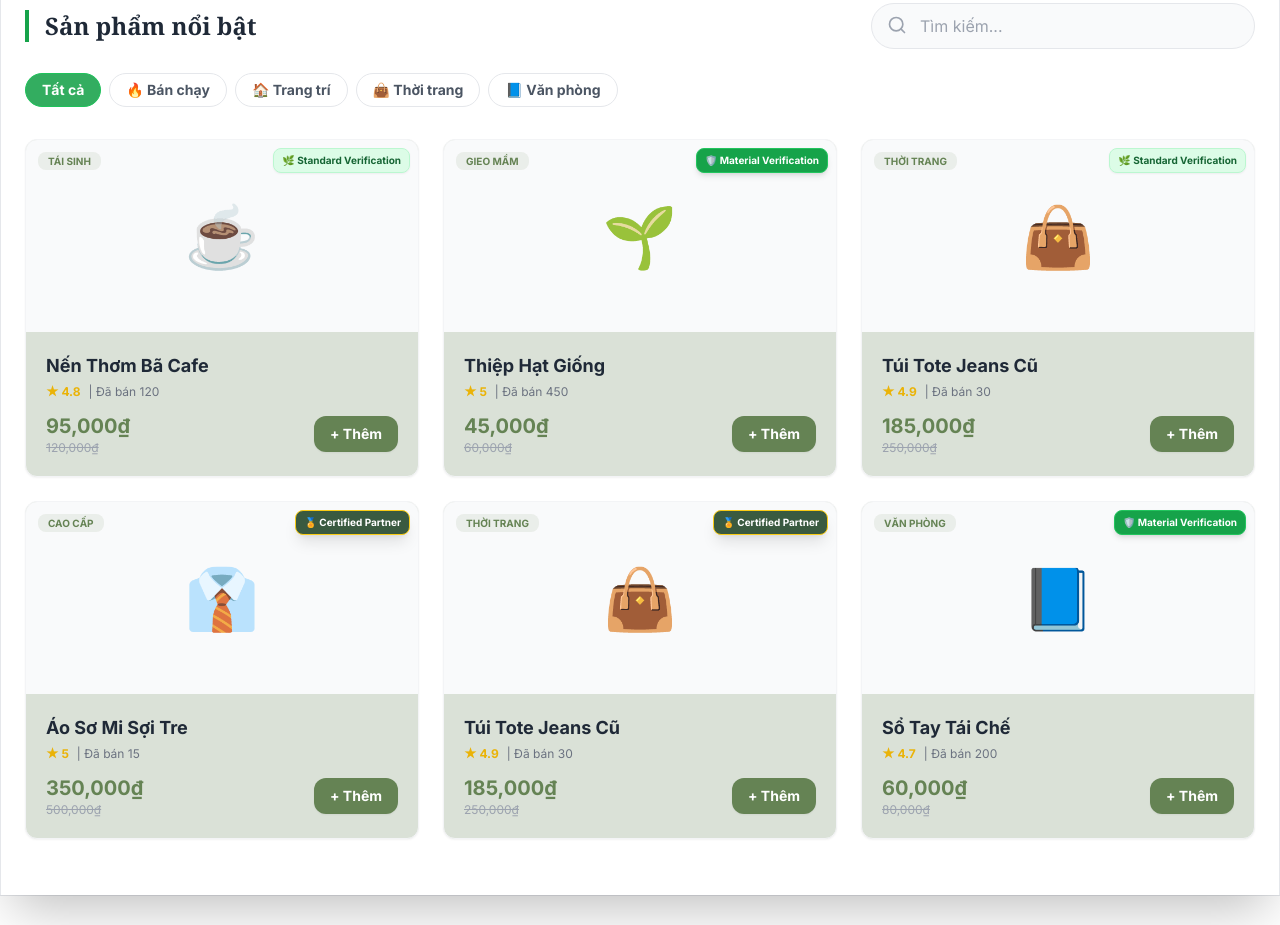
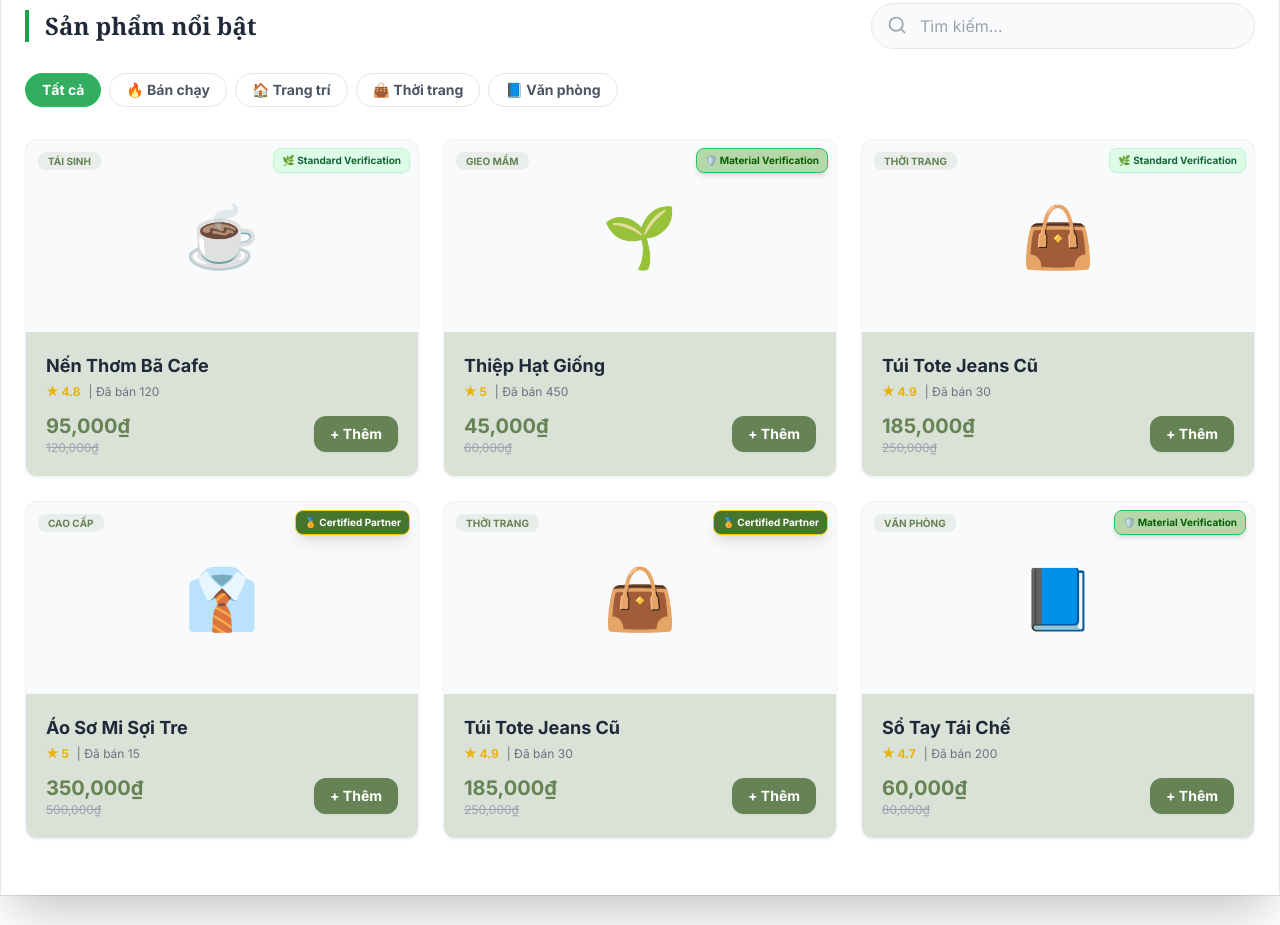
Before and after one commit to dannng-1/webdemo-detmoc, a plain HTML site: page index.html in a window 1280 px wide. Shown: the part 1125-2050 px from the top of the page. Drawn offline with nearby package versions, Linux system fonts and the light colour scheme.

Commit message:
Update index.html

```diff
--- a/index.html
+++ b/index.html
@@ -703,14 +703,14 @@ function getEcoBadge(level) {
     else if (level === 2) {
         // Cấp 2: Màu xanh trung bình - Material Verified
         return `
-        <div class="absolute top-2 right-2 bg-green-600 border border-green-500 text-white text-[10px] font-bold px-2 py-1 rounded-lg z-10 flex items-center gap-1 shadow-md">
+        <div class="absolute top-2 right-2 bg-[#b6d7a8] border border-green-500 text-[#065e06] text-[10px] font-bold px-2 py-1 rounded-lg z-10 flex items-center gap-1 shadow-md">
             🛡️ Material Verification
         </div>`;
     }
     else if (level === 3) {
         // Cấp 3: Màu xanh rêu đậm + Viền vàng - Certified Partner
         return `
-        <div class="absolute top-2 right-2 bg-[#3A5A40] border border-yellow-400 text-white text-[10px] font-bold px-2 py-1 rounded-lg z-10 flex items-center gap-1 shadow-lg">
+        <div class="absolute top-2 right-2 bg-[#46762e] border border-yellow-400 text-white text-[10px] font-bold px-2 py-1 rounded-lg z-10 flex items-center gap-1 shadow-lg">
             🏅 Certified Partner
         </div>`;
     }
```
